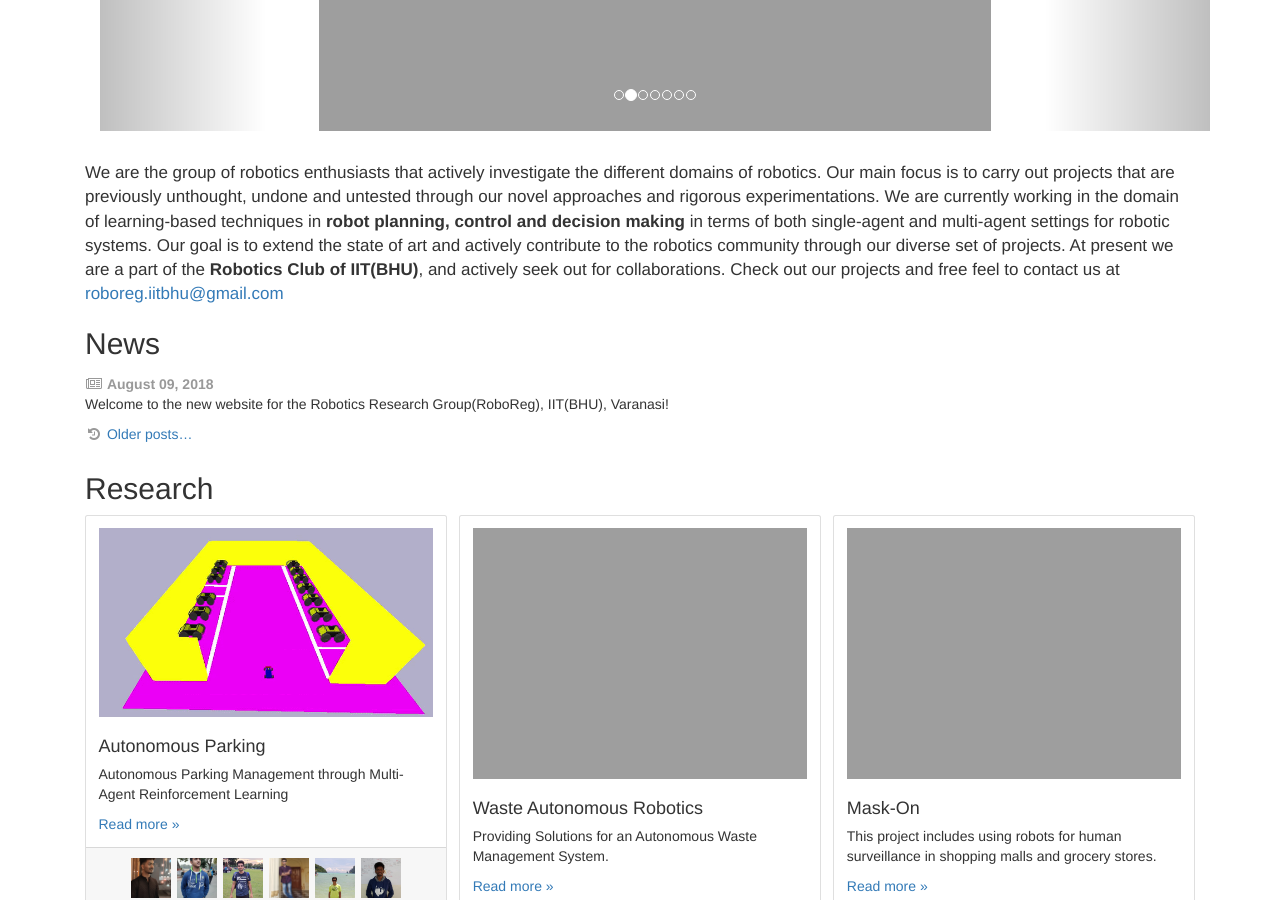
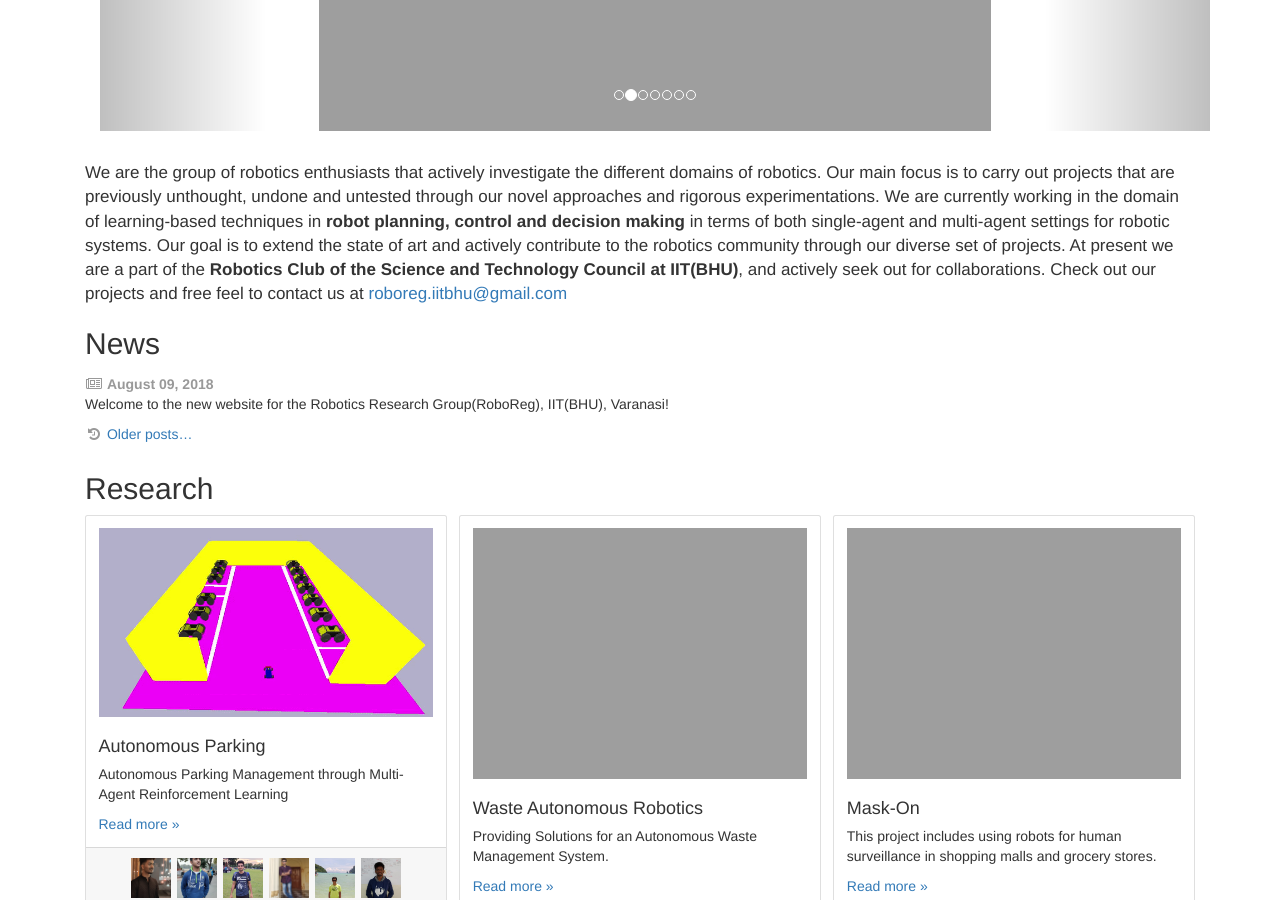
Before and after one commit to Robotics-Club-IIT-BHU/RoboReG, a Jekyll site: the page built from index.html, in a window 1280 px wide and 900 px high, scrolled down 534 px. Built offline with Jekyll 4.4.1, drawn with Linux system fonts in a browser that asks for light colours.

```diff
--- a/index.html
+++ b/index.html
@@ -80,7 +80,7 @@
 
 
   <div class="lab-bio"><p style="margin-top: 30px; font-size:17px">
-  We are the group of robotics enthusiasts that actively investigate the different domains of robotics. Our main focus is to carry out projects that are previously unthought, undone and untested through our novel approaches and rigorous experimentations. We are currently working in the domain of learning-based techniques in <span style="font-weight: bold;">robot planning, control and decision making </span>in terms of both single-agent and multi-agent settings for robotic systems. Our goal is to extend the state of art and actively contribute to the robotics community through our diverse set of projects. At present we are a part of the <span style="font-weight: bold;">Robotics Club of IIT(BHU)</span>, and actively seek out for collaborations. Check out our projects and free feel to contact us at <a href="mailto:roboreg.iitbhu@gamail.com">roboreg.iitbhu@gmail.com </a></p></div>
+  We are the group of robotics enthusiasts that actively investigate the different domains of robotics. Our main focus is to carry out projects that are previously unthought, undone and untested through our novel approaches and rigorous experimentations. We are currently working in the domain of learning-based techniques in <span style="font-weight: bold;">robot planning, control and decision making </span>in terms of both single-agent and multi-agent settings for robotic systems. Our goal is to extend the state of art and actively contribute to the robotics community through our diverse set of projects. At present we are a part of the <span style="font-weight: bold;">Robotics Club of the Science and Technology Council at IIT(BHU)</span>, and actively seek out for collaborations. Check out our projects and free feel to contact us at <a href="mailto:roboreg.iitbhu@gamail.com">roboreg.iitbhu@gmail.com </a></p></div>
 
 <!-- <div class="jumbotron">
     <p>
```
Also changed, not shown: img/logo.png, img/logo2.png (added), img/logo@2x.png (deleted), img/logo@2x_white.png (deleted).
